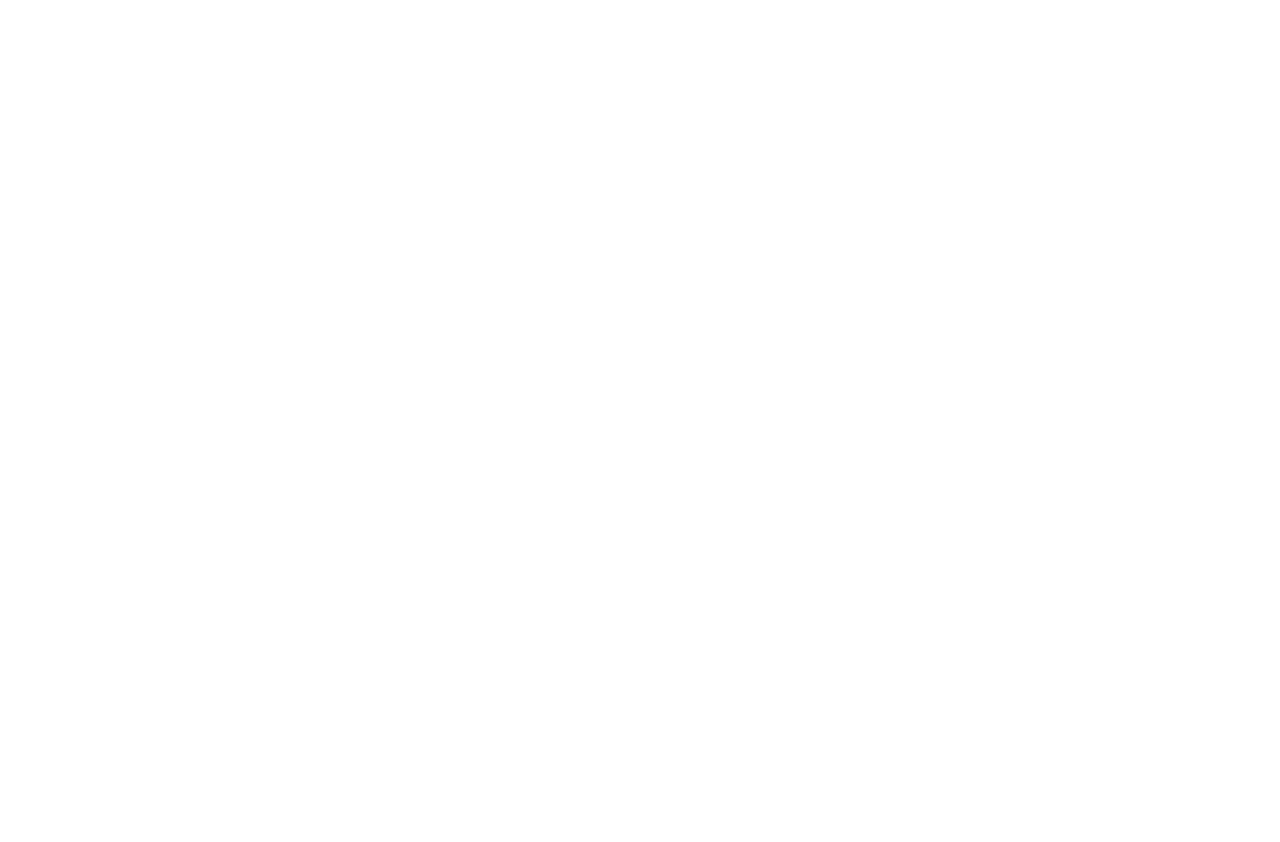
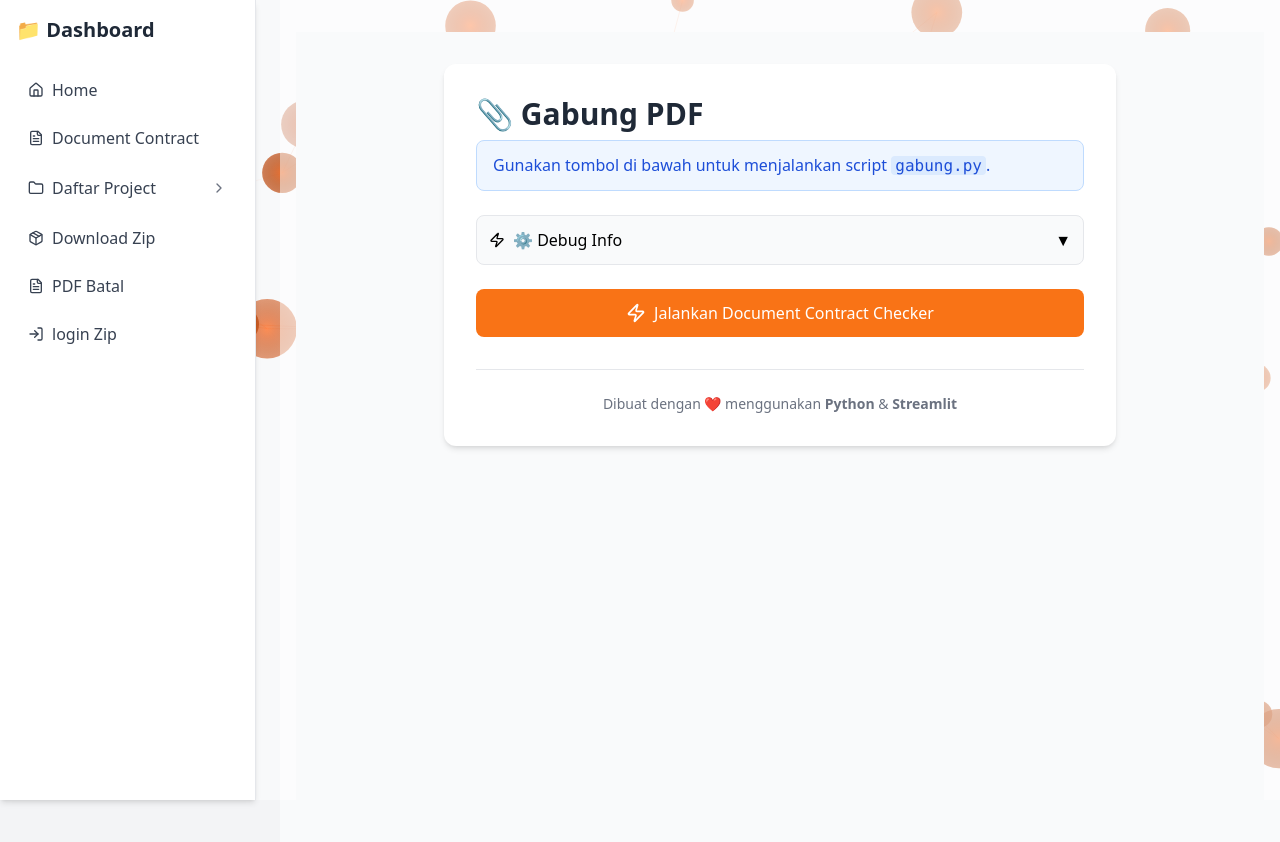
Before and after one commit to HanifBocil12/rash, a React (Vite) app: page /gabung_pdf in a window 1280 px wide. Before the commit this address had no page. Shown: the top 842 px of the page. Before the commit the page ends 800 px from the top, so only its background shows below. Built offline with nearby package versions, Linux system fonts and the light colour scheme.

Commit message:
gabung pdf

```diff
--- a/src/App.jsx
+++ b/src/App.jsx
@@ -6,6 +6,7 @@
 import DownloadPDFPage from './pages/download_pdf';
 import StatusPesananIna from './pages/status_pensanan_ina';
 import Perlengkapan from './pages/perlengkapan';
+import Gabung_pdf from './pages/gabung_pdf';
 
 function App() {
   return (
@@ -16,6 +17,7 @@
       {/* Layout route: semua route protected dibungkus Sidebar */}
       <Route element={<Sidebar />}>
         <Route path="/home" element={<HomePage />} />
+        <Route path="/gabung_pdf" element={<Gabung_pdf />} />
         <Route path="/download_pdf" element={<DownloadPDFPage />} />
         <Route path="/status_pensanan_ina" element={<StatusPesananIna />} />
         <Route path="/perlengkapan" element={<Perlengkapan />} />
--- /dev/null
+++ b/src/pages/gabung_pdf.jsx
@@ -0,0 +1,119 @@
+import { useState, useEffect } from 'react';
+import { AlertCircle, CheckCircle, AlertTriangle, Zap } from 'lucide-react';
+import Liquid from '../components/liquid.jsx';
+
+export default function Gabung_Pdf() {
+  const [loading, setLoading] = useState(false);
+  const [message, setMessage] = useState({ type: '', text: '' });
+  const [debugOpen, setDebugOpen] = useState(false);
+
+  const handleRunScript = async () => {
+    setLoading(true);
+    setMessage({ type: '', text: '' });
+
+    try {
+      // Simulasi API call ke backend untuk menjalankan gabung.py
+      const response = await fetch('/api/run-gabung', {
+        method: 'POST',
+        headers: { 'Content-Type': 'application/json' },
+        timeout: 30000
+      });
+
+      if (!response.ok) {
+        throw new Error(`HTTP ${response.status}`);
+      }
+
+      const data = await response.json();
+      if (data.status === 'success') {
+        setMessage({ type: 'success', text: 'Script gabung.py selesai dijalankan!' });
+      } else {
+        throw new Error(data.message || 'Gagal menjalankan script');
+      }
+    } catch (error) {
+      setMessage({ type: 'error', text: `Gagal menjalankan gabung.py: ${error.message}` });
+    } finally {
+      setLoading(false);
+    }
+  };
+
+  return (
+    <div className="relative min-h-screen overflow-hidden">
+        <Liquid />
+        <div className="relative z-10 min-h-screen bg-white/50 py-8 px-4">
+            <div className="min-h-screen bg-gray-50 py-8 px-4">
+            <div className="max-w-2xl mx-auto bg-white rounded-xl shadow-md p-6 md:p-8">
+                <h1 className="text-2xl md:text-3xl font-bold text-gray-800 mb-2">📎 Gabung PDF</h1>
+                <div className="bg-blue-50 border border-blue-200 text-blue-700 px-4 py-3 rounded-lg mb-6">
+                Gunakan tombol di bawah untuk menjalankan script <code className="bg-blue-100 px-1 rounded">gabung.py</code>.
+                </div>
+
+                <div className="mb-6">
+                <button
+                    onClick={() => setDebugOpen(!debugOpen)}
+                    className="w-full text-left p-3 bg-gray-50 hover:bg-gray-100 rounded-lg border border-gray-200 flex justify-between items-center"
+                >
+                    <span className="flex items-center">
+                    <Zap className="w-4 h-4 mr-2" />
+                    ⚙️ Debug Info
+                    </span>
+                    <span>{debugOpen ? '▲' : '▼'}</span>
+                </button>
+
+                {debugOpen && (
+                    <div className="mt-3 p-4 bg-gray-50 rounded-lg text-sm text-gray-600">
+                    <div>Python executable: /usr/bin/python3</div>
+                    <div>Current working dir: /app</div>
+                    <div>Script path: /app/gabung.py</div>
+                    </div>
+                )}
+                </div>
+
+                <div className="mb-6">
+                <button
+                    onClick={handleRunScript}
+                    disabled={loading}
+                    className="w-full bg-orange-500 hover:bg-orange-600 text-white font-medium py-3 px-4 rounded-lg transition-colors duration-200 flex items-center justify-center space-x-2 disabled:opacity-70 disabled:cursor-not-allowed"
+                >
+                    {loading ? (
+                    <>
+                        <div className="animate-spin rounded-full h-5 w-5 border-b-2 border-white"></div>
+                        <span>Menjalankan script gabung.py...</span>
+                    </>
+                    ) : (
+                    <>
+                        <Zap className="w-5 h-5" />
+                        <span>Jalankan Document Contract Checker</span>
+                    </>
+                    )}
+                </button>
+                </div>
+
+                {message.text && (
+                <div className={`mt-4 p-3 rounded-lg ${
+                    message.type === 'success'
+                    ? 'bg-green-50 text-green-700 border border-green-200'
+                    : 'bg-red-50 text-red-700 border border-red-200'
+                }`}>
+                    {message.type === 'success' ? (
+                    <span className="flex items-center">
+                        <CheckCircle className="w-4 h-4 mr-2" />
+                        {message.text}
+                    </span>
+                    ) : (
+                    <span className="flex items-center">
+                        <AlertTriangle className="w-4 h-4 mr-2" />
+                        {message.text}
+                    </span>
+                    )}
+                </div>
+                )}
+
+                <div className="mt-8 pt-6 border-t text-center text-gray-500 text-sm">
+                Dibuat dengan ❤️ menggunakan <strong>Python</strong> & <strong>Streamlit</strong>
+                </div>
+            </div>
+            </div>
+        </div>
+    </div>
+  );
+}
```
